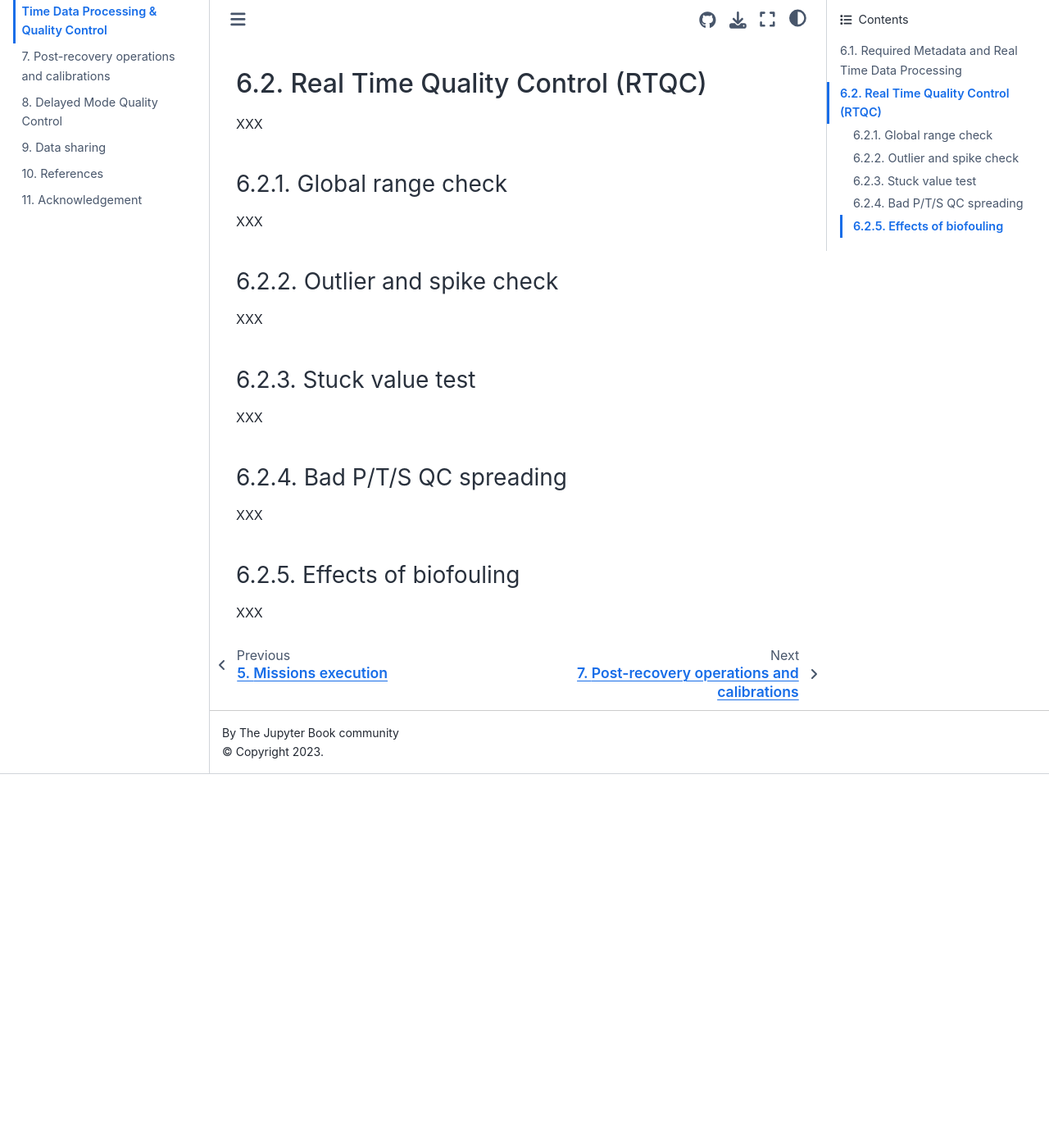
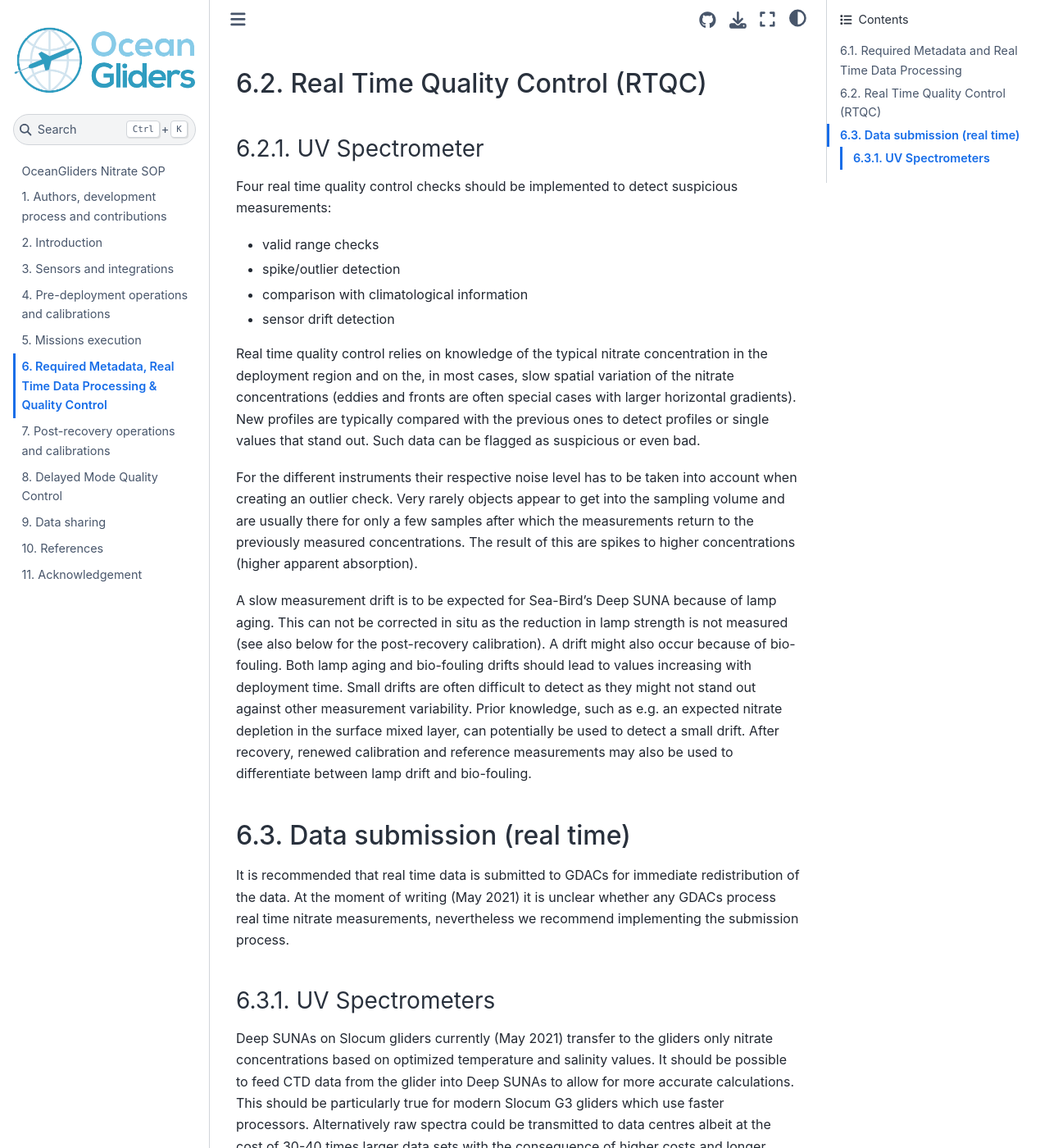
Before and after one commit to OceanGlidersCommunity/Nitrate_SOP, a Jupyter Book: the page built from sections/nitrate_rtqc.md, in a window 1280 px wide and 1400 px high, scrolled down 952 px. Shown: the whole window at 82% size. Built offline with Jupyter Book 1.0.4 settings and Sphinx 7.4.7 and the Sphinx Book theme 1.1.4, drawn with Linux system fonts in a browser that asks for light colours; before the commit the page ends 1896 px from its top, so only the background shows below that; some of the changed text lies outside the part shown.

Commit message:
content data submission RT, UV Spec (#34)

```diff
--- a/sections/nitrate_rtqc.md
+++ b/sections/nitrate_rtqc.md
@@ -12,19 +12,28 @@ However it is currently (November 2021) not implemented and not planned to be im
 OPUS spectrometers can also derive nitrate concentrations in real time, but to the groups involved in writing this document no instrument with that capability was available.
 
 ## Real Time Quality Control (RTQC)
-XXX
+### UV Spectrometer
+Four real time quality control checks should be implemented to detect suspicious measurements:
+- valid range checks
+- spike/outlier detection
+- comparison with climatological information
+- sensor drift detection
 
-### Global range check
-XXX
+Real time quality control relies on knowledge of the typical nitrate concentration in the deployment region and on the, in most cases, slow spatial variation of the nitrate concentrations (eddies and fronts are often special cases with larger horizontal gradients). New profiles are typically compared with the previous ones to detect profiles or single values that stand out. Such data can be flagged as suspicious or even bad.
 
-### Outlier and spike check
-XXX
+For the different instruments their respective noise level has to be taken into account when creating an outlier check. Very rarely objects appear to get into the sampling volume and are usually there for only a few samples after which the measurements return to the previously measured concentrations. The result of this are spikes to higher concentrations (higher apparent absorption).
 
-### Stuck value test
-XXX
+A slow measurement drift is to be expected for Sea-Bird’s Deep SUNA because of lamp aging. This can not be corrected in situ as the reduction in lamp strength is not measured (see also below for the post-recovery calibration). A drift might also occur because of bio-fouling. Both lamp aging and bio-fouling drifts should lead to values increasing with deployment time. Small drifts are often difficult to detect as they might not stand out against other measurement variability. Prior knowledge, such as e.g. an expected nitrate depletion in the surface mixed layer, can potentially be used to detect a small drift. After recovery, renewed calibration and reference measurements may also be used to differentiate between lamp drift and bio-fouling.
 
-### Bad P/T/S QC spreading
-XXX
+## Data submission (real time)
+It is recommended that real time data is submitted to GDACs for immediate redistribution of the data.
+At the moment of writing (May 2021) it is unclear whether any GDACs process real time nitrate measurements, nevertheless we recommend implementing the submission process.
 
-### Effects of biofouling
-XXX
+### UV Spectrometers
+Deep SUNAs on Slocum gliders currently (May 2021) transfer to the gliders only nitrate concentrations based on optimized temperature and salinity values.
+It should be possible to feed CTD data from the glider into Deep SUNAs to allow for more accurate calculations.
+This should be particularly true for modern Slocum G3 gliders which use faster processors.
+Alternatively raw spectra could be transmitted to data centres albeit at the cost of 30-40 times larger data sets with the consequence of higher costs and longer glider time spent at the sea surface.
+In the future this might also be easier with faster and cheaper satellite transmission systems.
+Because of the high costs in time at surface and in money of satellite data transmission typically only a reduced data set is transmitted.
+GEOMAR e.g. transmits only one measurement every 30 seconds or about 3-4 m. Raw spectra are not transmitted.
```
